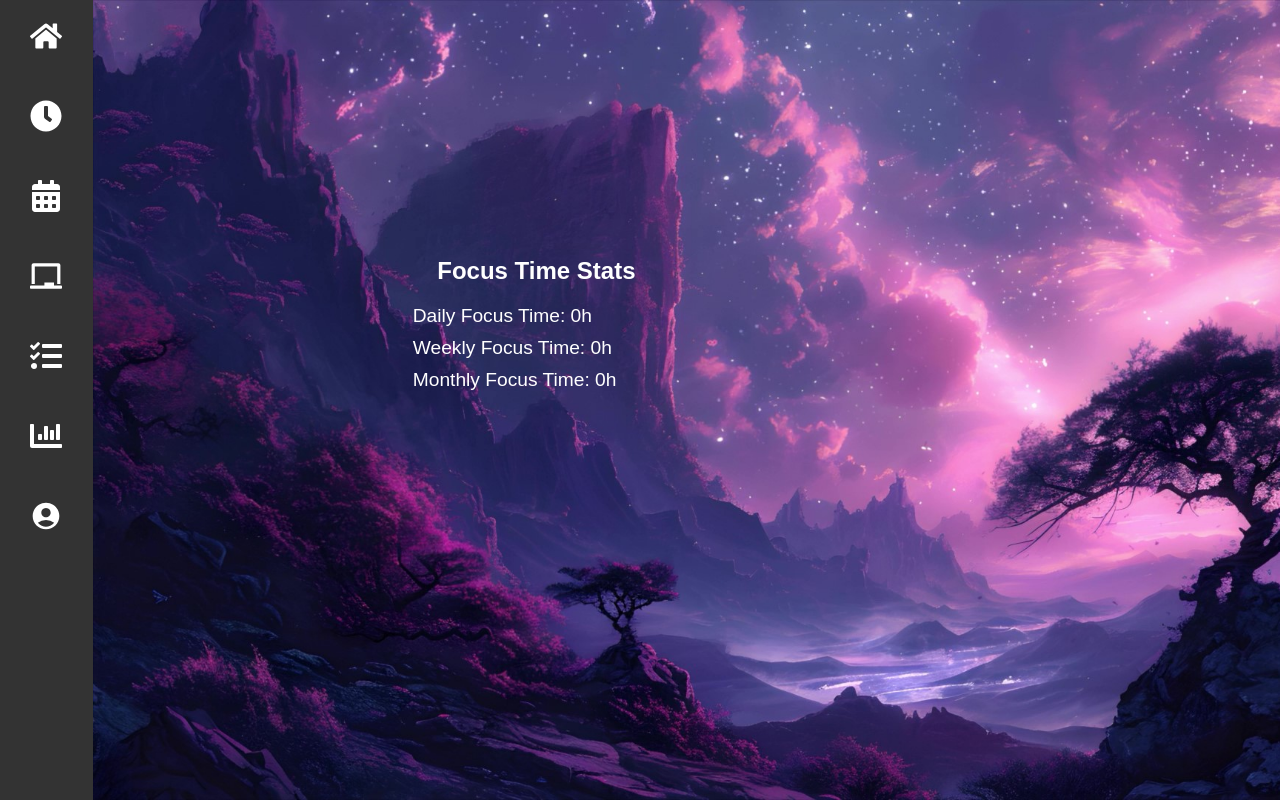
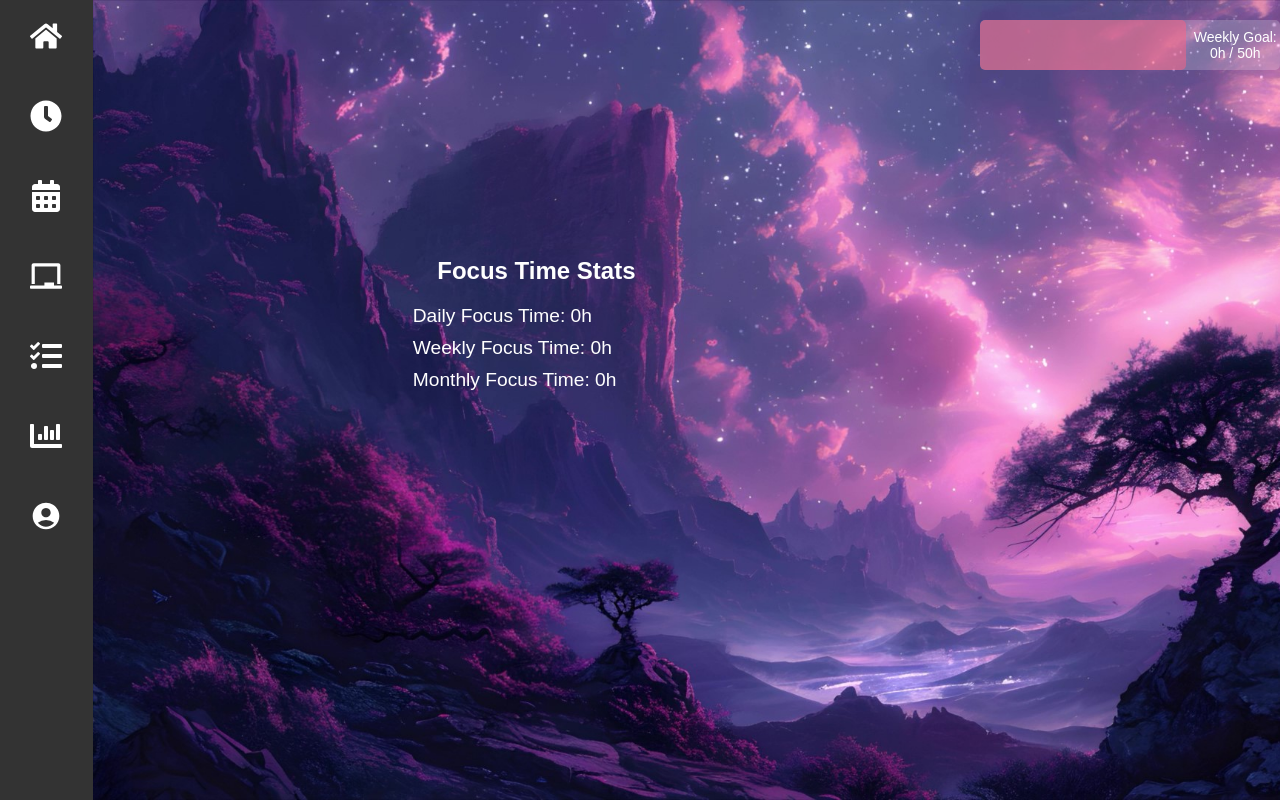
Before and after one commit to ShantanuSingh08/DailyGridsApp, a React (Create React App) app: page /stats in a window 1280 px wide. Built offline with nearby package versions, Linux system fonts and the light colour scheme; no server answers.

Commit message:
Update Stats.css

```diff
--- a/src/Stats.css
+++ b/src/Stats.css
@@ -51,7 +51,7 @@
 
 .progress-container {
   position: relative; /* Adjust for better positioning */
-  margin: 820px auto; /* Center-align the progress bar */
+  margin: 20px auto; /* Center-align the progress bar */
   width: 80%; /* Set a relative width for responsiveness */
   max-width: 300px; /* Cap the width for large screens */
   height: 50px;
```
